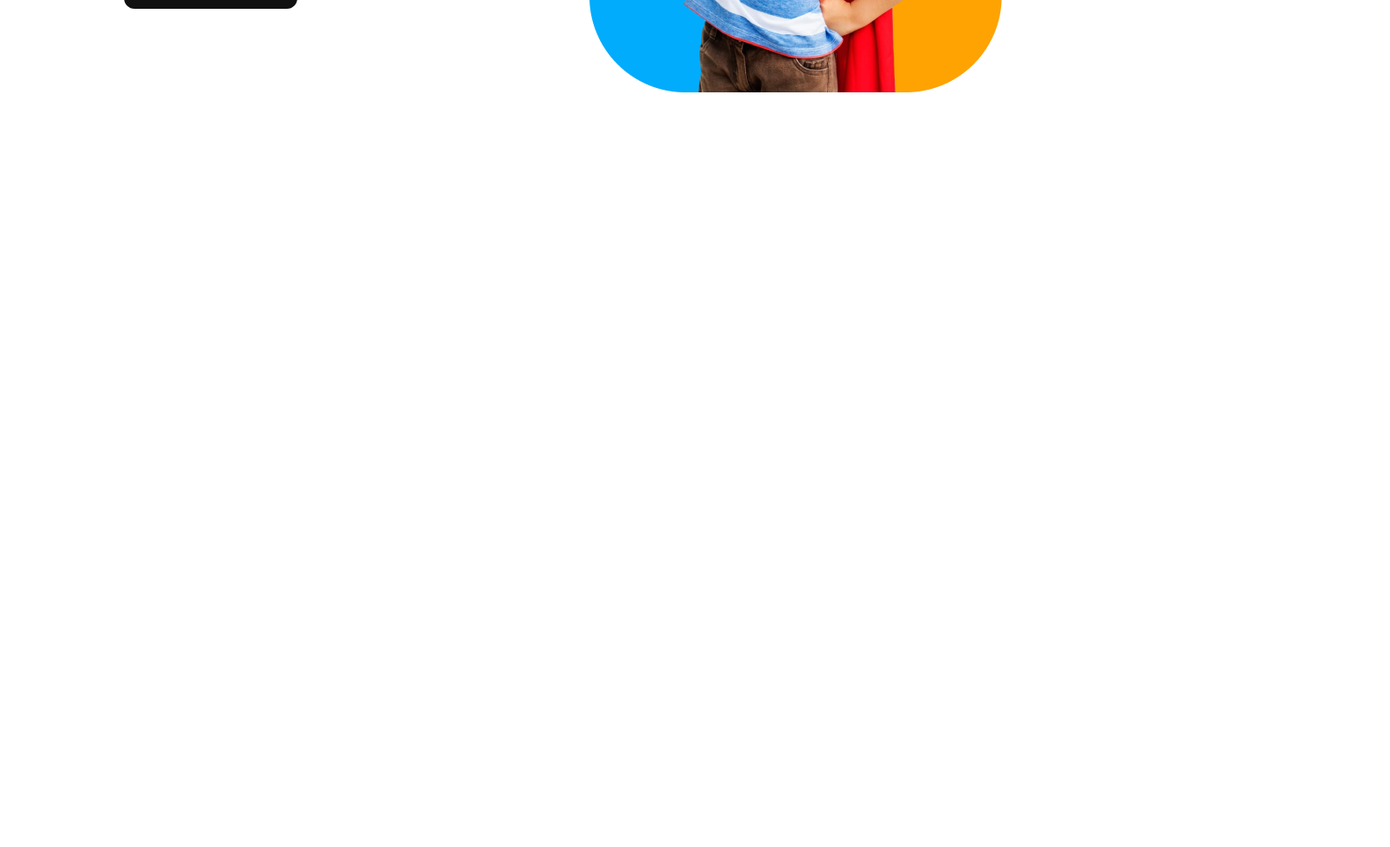
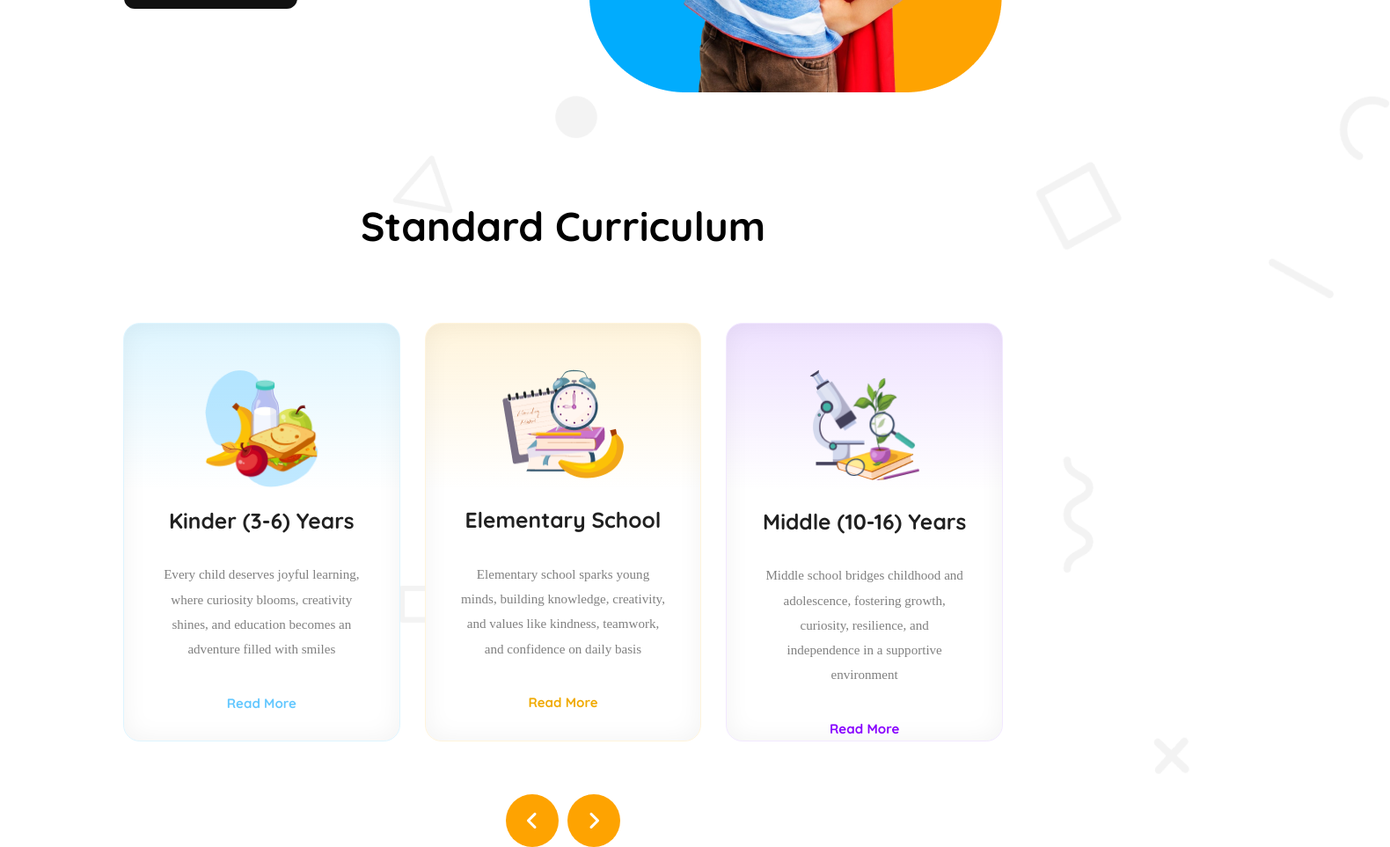
Before and after one commit to Tonmoy-codebreak/schoolpage, a plain HTML site: page index.html in a window 1280 px wide. Shown: the part 572-1535 px from the top of the page at 88% size, 1580 px wide, since content can reach past the window. Before the commit the page ends 800 px from the top, so only its background shows below. Drawn offline with Linux system fonts and the light colour scheme; files whose address does not match are found by name.

Commit message:
added responsive curriculum

```diff
--- a/index.html
+++ b/index.html
@@ -7,8 +7,11 @@
     <link rel="preconnect" href="https://fonts.googleapis.com">
 <link rel="preconnect" href="https://fonts.gstatic.com" crossorigin>
 <link href="https://fonts.googleapis.com/css2?family=Quicksand:wght@300..700&display=swap" rel="stylesheet">
+    <link rel="stylesheet" href="https://cdnjs.cloudflare.com/ajax/libs/font-awesome/6.7.2/css/all.min.css">
+    <link rel="stylesheet" href="styles.css">
+</head>
 
-    <link rel="stylesheet" href="styles.css">
+
     <header class="header">
         <nav class="navpanel">
                 <div class="logotext">
@@ -53,7 +56,45 @@
             </div>
         </div>
     </header>
-</head>
+
+    <section class="standard">
+        <img src="assets/bg.png" alt="" class="bgimage">
+
+        <div class="standardcontainer">
+            <h1>Standard Curriculum</h1>
+
+            <div class="cardbox">
+
+                <div class="card1" id="basecard">
+                    <img src="assets/kinder.png" alt="" class="cardimg1">
+                    <h4 class="cardh4" id="cardoneh4">Kinder (3-6) Years</h4>
+                    <p class="cardp">Every child deserves joyful learning, where curiosity blooms, creativity shines, and education becomes an adventure filled with smiles</p>
+                    <a href="" class="carda" id="anchor1">Read More</a>
+                </div>
+
+                <div class="card2" id="basecard">
+                    <img src="assets/elementary.png" alt="" class="cardimg2">
+                    <h4 class="cardh4" id="cardtwoh4">Elementary School</h4>
+                    <p class="cardp">Elementary school sparks young minds, building knowledge, creativity, and values like kindness, teamwork, and confidence on daily basis</p>
+                    <a href="" class="carda" id="anchor2">Read More</a>
+                </div>
+
+                <div class="card3" id="basecard">
+                    <img src="assets/middle.png" alt="" class="cardimg3">
+                    <h4 class="cardh4" id="cardthreeh4">Middle (10-16) Years</h4>
+                    <p class="cardp">Middle school bridges childhood and adolescence, fostering growth, curiosity, resilience, and independence in a supportive environment</p>
+                    <a href="" class="carda" id="anchor3">Read More</a>
+                </div>
+            </div>
+        </div>
+
+        <div class="standardbtn">
+            <button class="leftbtn"><i class="fa-solid fa-angle-left"></i></button>
+            <button class="leftbtn"><i class="fa-solid fa-angle-right"></i></button>
+        </div>
+
+    </section>
+
 <body>
 
 </body>
--- a/styles.css
+++ b/styles.css
@@ -176,6 +176,200 @@ letter-spacing: 0%;
 text-align: center;
 }
 
+/* Standard section css */
+.standard{
+    margin: 0px 140px;
+    position: relative;
+}
+
+.bgimage{
+    background-repeat: no-repeat;
+    background-size: cover;
+    z-index: 0;
+    position: absolute;
+
+}
+
+.cardbox{
+    z-index: 2;
+    position: relative;
+
+    display: flex;
+    justify-content: center;
+    gap: 28px;
+}
+
+.standardcontainer{
+    padding: 60px 0px;
+
+}
+
+.standardcontainer h1{
+    color: rgb(0, 0, 0);
+font-family: Quicksand;
+font-size: 46px;
+font-weight: 700;
+line-height: 57.5px;
+letter-spacing: 0%;
+text-align: center;
+margin-top: 60px;
+margin-bottom: 80px;
+}
+
+
+
+.card1{
+    width: 367.8px;
+    height: 476.78px;
+height: 476.78px;
+box-sizing: border-box;
+border: 0.94px solid rgb(222, 245, 255);
+border-radius: 18.86px;
+
+box-shadow: inset 0px 0px 28.3px 0.94px rgba(0, 0, 0, 0.05);
+background: linear-gradient(180.00deg, rgb(222, 245, 255),rgba(255, 255, 255, 0) 40%),rgb(255, 255, 255);
+}
+
+.card2{
+    width: 367.8px;
+    height: 476.78px;
+    box-sizing: border-box;
+border: 0.94px solid rgb(255, 244, 220);
+border-radius: 18.86px;
+
+box-shadow: inset 0px 0px 28.3px 0.94px rgba(0, 0, 0, 0.05);
+background: linear-gradient(180.00deg, rgb(255, 244, 220),rgba(255, 255, 255, 0) 40%),rgb(255, 255, 255);
+
+}
+
+.card3{
+    width: 367.8px;
+    height: 476.78px;
+    box-sizing: border-box;
+border: 0.94px solid rgb(242, 232, 255);
+border-radius: 18.86px;
+
+box-shadow: inset 0px 0px 28.3px 0.94px rgba(0, 0, 0, 0.05);
+background: linear-gradient(180.00deg, rgb(238, 225, 255),rgba(255, 255, 255, 0) 40%),rgb(255, 255, 255);
+}
+
+.cardimg1{
+    display: block;
+    margin: 0px auto;
+    padding-top: 52px;
+    width: 132.61px;
+height: 135.21px;
+
+}
+
+.cardimg2{
+    display: block;
+    margin: 0px auto;
+    padding-top: 52px;
+    width: 137.44px;
+height: 124.69px;
+
+}
+
+.cardimg3{
+    display: block;
+    margin: 0px auto;
+    padding-top: 52px;
+    width: 125.41px;
+height: 126.1px;
+
+}
+
+.cardh4{
+    color: rgb(32, 32, 32);
+font-family: Quicksand;
+font-size: 24.52px;
+font-weight: 700;
+line-height: 30.65px;
+letter-spacing: 0%;
+text-align: center;
+
+
+}
+
+#cardoneh4{
+    padding: 22px 0px 32px 0px;
+}
+#cardtwoh4{
+    padding: 32px 0px;
+}
+
+#cardthreeh4{
+    padding: 32px 0px;
+}
+.cardp{
+    color: rgb(128, 128, 128);
+font-family: Raleway;
+font-size: 15.09px;
+font-weight: 500;
+line-height: 28.3px;
+letter-spacing: 0%;
+text-align: center;
+padding: 0px 40px;
+
+}
+
+.carda{
+    text-decoration: none;
+
+font-family: Quicksand;
+font-size: 15.09px;
+font-weight: 700;
+line-height: 28.3px;
+letter-spacing: 0%;
+
+text-align:center;
+    display:block;
+    padding-top: 33px;
+}
+
+#anchor1{
+    color: rgb(100, 200, 255);
+
+}
+
+#anchor2{
+    color: rgb(240, 170, 0);
+}
+
+#anchor3{
+    color: rgb(135, 0, 255);
+}
+
+.leftbtn{
+    width: 60px;
+height: 60px;
+border-radius: 30px;
+border: 0px solid;
+background: rgb(254, 163, 1);
+}
+
+.leftbtn i{
+    color: rgb(255, 255, 255);
+font-family: Font Awesome 5 Free;
+font-size: 24px;
+font-weight: 900;
+line-height: 24px;
+letter-spacing: 0%;
+text-align: center;
+}
+
+
+
+.standardbtn{
+    display: flex;
+    gap: 10px;
+    justify-content: center;
+}
+
+.leftbtn:hover{
+    background-color: rgb(1, 172, 253);
+}
 
 @media screen and (max-width:576px){
 
@@ -268,16 +462,55 @@ height: 46px;
     }
 
 
+    /* Standard container section */
+
+    .standardcontainer {
+        padding-top: 40px;
+    }
+
+    .standardcontainer h1{
+
+        color: rgb(0, 0, 0);
+font-family: Quicksand;
+font-size: 27px;
+font-weight:900;
+line-height: 33px;
+letter-spacing: 0%;
+text-align: center;
+margin-bottom: 20px;
+    }
+
+.cardbox{
+    display: grid;
+    grid-template-columns: repeat(1,1fr);
+}
+
+.card1 {
+    width: 547px;
+
+}
+
+.card2 {
+    width: 547px;
+
+}
+
+.card3 {
+    width: 547px;
+
+}
+.bgimage{
+    top: 50%;
+    left: 50%;
+    transform: translate(-50%, -50%);
+    width: 576px;
+    height: 757px;
+}
 
 
-
-
-
-
-
-
-
-
+.standardbtn{
+    display: none;
+}
 
 
 
```
